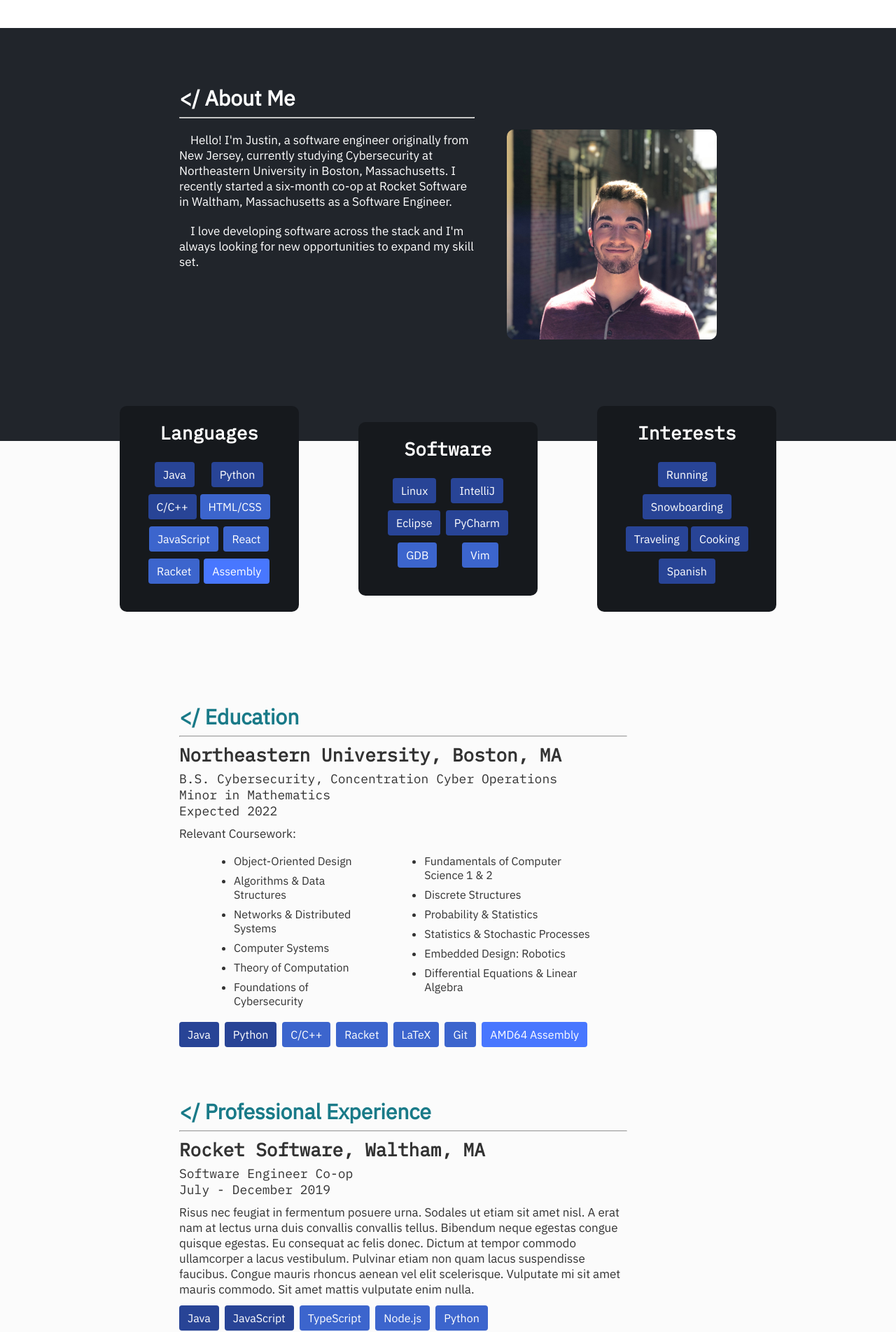
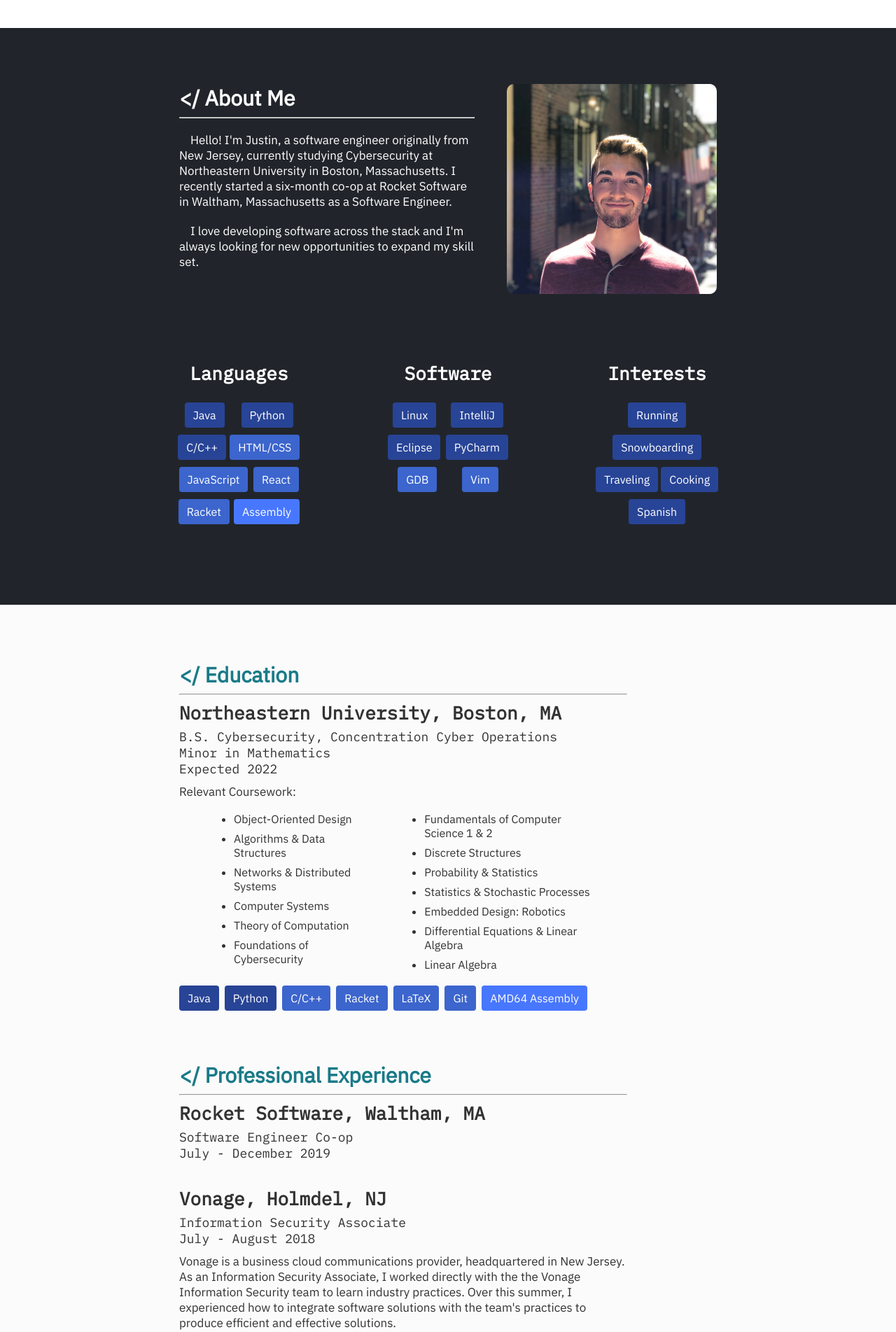
Before and after one commit to justinkonecny/website, a React (Create React App) app: page / in a window 1280 px wide. Shown: the part 680-2583 px from the top of the page at 70% size. Built offline with nearby package versions, Linux system fonts and the light colour scheme.

Commit message:
Removed dark highlights

```diff
--- a/src/components/Home.js
+++ b/src/components/Home.js
@@ -6,6 +6,7 @@ import NavBar from './NavBar';
 import liberty_cars from '../resources/liberty_cars_results.png';
 import animator from '../resources/animator.png';
 import '../css/Home.css';
+import email from "../resources/mail.svg";
 
 /**
  * Component for the home page (the main website display component).
@@ -128,6 +129,7 @@ class Home extends Component {
                 {/* The main body, includes education, software projects, skills, and work experience */}
                 {/* ABOUT ME */}
                 <div className={this.state.isMobile ? 'about-mobile' : 'about'}>
+                    <div className={'about-inner'}>
                         <div className={this.state.isMobile ? 'about-text-mobile' : 'about-text'}>
                             <h3 id={'about-me'} style={{'color': 'white'}}>&#60;/ About Me</h3>
                             <hr/>
@@ -146,6 +148,7 @@ class Home extends Component {
                         </div>
                         <ProfileImage isMobile={this.state.isMobile}/>
                     </div>
+
                     <div className={'highlights'}>
                         <div className={'highlight'}>
                             <h4>Languages</h4>
@@ -184,6 +187,7 @@ class Home extends Component {
                             </div>
                         </div>
                     </div>
+                </div>
 
 
                 <div className={this.state.isMobile ? 'body-mobile' : 'body'}>
@@ -215,6 +219,7 @@ class Home extends Component {
                                 <li>Statistics & Stochastic Processes</li>
                                 <li>Embedded Design: Robotics</li>
                                 <li>Differential Equations & Linear Algebra</li>
+                                <li>Linear Algebra</li>
                             </div>
                         </ul>
                         <div className={'skills'}>
@@ -232,20 +237,21 @@ class Home extends Component {
                         <hr/>
                         <h4>Rocket Software, Waltham, MA</h4>
                         <h5>Software Engineer Co-op<br/>July - December 2019</h5>
-                        <p>
-                            Risus nec feugiat in fermentum posuere urna. Sodales ut etiam sit amet nisl. A erat nam at
-                            lectus urna duis convallis convallis tellus. Bibendum neque egestas congue quisque egestas.
-                            Eu consequat ac felis donec. Dictum at tempor commodo ullamcorper a lacus vestibulum.
-                            Pulvinar etiam non quam lacus suspendisse faucibus. Congue mauris rhoncus aenean vel elit
-                            scelerisque. Vulputate mi sit amet mauris commodo. Sit amet mattis vulputate enim nulla.
-                        </p>
-                        <div className={'skills'}>
-                            <span className={'skill'} style={this.skillProficient}>Java</span>
-                            <span className={'skill'} style={this.skillProficient}>JavaScript</span>
-                            <span className={'skill'} style={this.skillKnowledgeable}>TypeScript</span>
-                            <span className={'skill'} style={this.skillKnowledgeable}>Node.js</span>
-                            <span className={'skill'} style={this.skillKnowledgeable}>Python</span>
-                        </div>
+                        {/*<p>*/}
+                            {/*Risus nec feugiat in fermentum posuere urna. Sodales ut etiam sit amet nisl. A erat nam at*/}
+                            {/*lectus urna duis convallis convallis tellus. Bibendum neque egestas congue quisque egestas.*/}
+                            {/*Eu consequat ac felis donec. Dictum at tempor commodo ullamcorper a lacus vestibulum.*/}
+                            {/*Pulvinar etiam non quam lacus suspendisse faucibus. Congue mauris rhoncus aenean vel elit*/}
+                            {/*scelerisque. Vulputate mi sit amet mauris commodo. Sit amet mattis vulputate enim nulla.*/}
+                        {/*</p>*/}
+                        {/*<div className={'skills'}>*/}
+                            {/*<span className={'skill'} style={this.skillProficient}>Java</span>*/}
+                            {/*<span className={'skill'} style={this.skillProficient}>JavaScript</span>*/}
+                            {/*<span className={'skill'} style={this.skillKnowledgeable}>TypeScript</span>*/}
+                            {/*<span className={'skill'} style={this.skillKnowledgeable}>Node.js</span>*/}
+                            {/*<span className={'skill'} style={this.skillKnowledgeable}>Python</span>*/}
+                        {/*</div>*/}
+                        <br/>
 
                         <h4>Vonage, Holmdel, NJ</h4>
                         <h5>Information Security Associate<br/>July - August 2018</h5>
@@ -337,27 +343,26 @@ class Home extends Component {
                             </div>
                         </div>
 
-                        <h4 style={{'color': 'white'}}>Additional Projects</h4>
+                        <h4 style={{'color': 'white', 'marginTop': '50px'}}>Additional Projects</h4>
                         <div className={'project'}>
+                            <div className={'img-container'}>
+                                <div style={{'margin': 'auto'}}>
+                                    <img className={'img-proj'} src={animator}/>
+                                </div>
+                            </div>
                             <div className={'project-descript'}>
                                 <h4 style={{'marginBottom': '20px'}}>Interactive Animator</h4>
                                 <p>
                                     A Java application developed with a Java Swing user interface in a pair programming
                                     setting to read and display textual descriptions of animations. Display modes include
-                                    interactive, visual, textual, and SVG. Interactive options featured are pause, resume,
-                                    restart, loop on/off, speed increase/decrease, and export.
+                                    interactive, visual, textual, and SVG. Interactive options developed are pause, resume,
+                                    restart, loop on/off, speed increase/decrease, and export animation.
                                 </p>
                                 <br/>
-
                                 <div className={'project-skills'} style={{'margin': '10px 0'}}>
                                     <span className={'proj-skill'} style={this.skillProficient}>Java</span>
                                     <span className={'proj-skill'} style={this.skillProficient}>Swing</span>
                                     <span className={'proj-skill'} style={this.skillProficient}>MVC</span>
-                                </div>
-                            </div>
-                            <div className={'img-container'}>
-                                <div style={{'margin': 'auto'}}>
-                                    <img className={'img-proj'} src={animator}/>
                                 </div>
                             </div>
                         </div>
@@ -369,7 +374,14 @@ class Home extends Component {
                     <div className={'body-info'}>
                         <h3 id='contact'>&#60;/ Get In Touch</h3>
                         <hr/>
-                        <Icons/>
+                        <div style={{'display': 'flex'}}>
+                            <a style={{'margin': 'auto', 'textDecoration': 'none'}} href='mailto:konecnyjustin@gmail.com'>
+                                <div className={'contact-me'}>
+                                    Email Me
+                                </div>
+                            </a>
+
+                        </div>
                     </div>
                 </div>
 
--- a/src/css/Home.css
+++ b/src/css/Home.css
@@ -53,9 +53,12 @@ p {
 
 .about {
     background-color: #21252b;
+    min-height: 590px;
+    width: 100%;
+}
+
+.about-inner {
     display: flex;
-    width: 100%;
-    min-height: 590px;
 }
 
 .about-mobile {
@@ -85,7 +88,7 @@ p {
 }
 
 .profile-crop {
-    margin: auto 20vw auto auto;
+    margin: 10vh 20vw auto auto;
     width: 300px;
     height: 300px;
     overflow: hidden;
@@ -99,18 +102,18 @@ p {
 
 .highlights {
     display: flex;
-    padding: 0 10vw;
+    padding: 75px 15vw;
 }
 
 .highlight {
-    margin: auto;
+    margin: 0 auto auto auto;
     border-radius: 10px;
-    background-color: #16191d;
+    /*background-color: #16191d;*/
     color: white;
     width: 20vw;
     padding: 15px 0;
-    position: relative;
-    top: -50px;
+    /*position: relative;*/
+    /*top: -50px;*/
 }
 
 .body {
@@ -172,7 +175,7 @@ p {
 
 .project {
     display: flex;
-    background-color: #16191d;
+    /*background-color: #16191d;*/
     border-radius: 5px;
     padding: 20px;
     color: white;
@@ -187,7 +190,7 @@ p {
 
 .project-descript {
     width: 50%;
-    padding: 5px 25px 5px 5px;
+    padding: 5px 25px 5px 25px;
 }
 
 .project-skills {
@@ -213,6 +216,22 @@ p {
     border-radius: 5px;
 }
 
+.contact-me {
+    margin: auto;
+    padding: 10px;
+    font-family: 'IBM Plex Mono', monospace;
+    font-weight: 700;
+    color:  #197a88;
+    border: 2px solid #197a88;
+    border-radius: 5px;
+}
+
+.contact-me:hover {
+    cursor: pointer;
+    color: white;
+    background-color: #197a88;
+}
+
 .footer {
     margin-top: 100px;
     background-color: #323232;
--- a/src/css/NavBar.css
+++ b/src/css/NavBar.css
@@ -1,20 +1,7 @@
 .nav-inner {
-    color: #1e2f60;
     font-size: 18px;
     font-weight: 500;
     margin: auto 15px;
-}
-
-.nav-inner-main {
-    color: white;
-}
-
-.nav-inner:hover {
-    color: black;
-}
-
-.nav-inner-main:hover {
-    color: #bbdcff;
 }
 
 .nav-link {
@@ -22,19 +9,24 @@
     height: 75%;
     display: flex;
     border-radius: 5px;
+    color: #1e2f60;
 }
 
 .nav-link:hover {
     cursor: pointer;
+    color: #197a88
 }
 
 .main-link {
+    color: white;
+    border: 1px solid #197a88;
     background-color: #197a88;
     margin-left: auto;
 }
 
 .main-link:hover {
-    background-color: #197a88;
+    background-color: white;
+    color: #197a88;
 }
 
 .nav-left {
```
Lines whose indentation alone changed are shown as unchanged.
